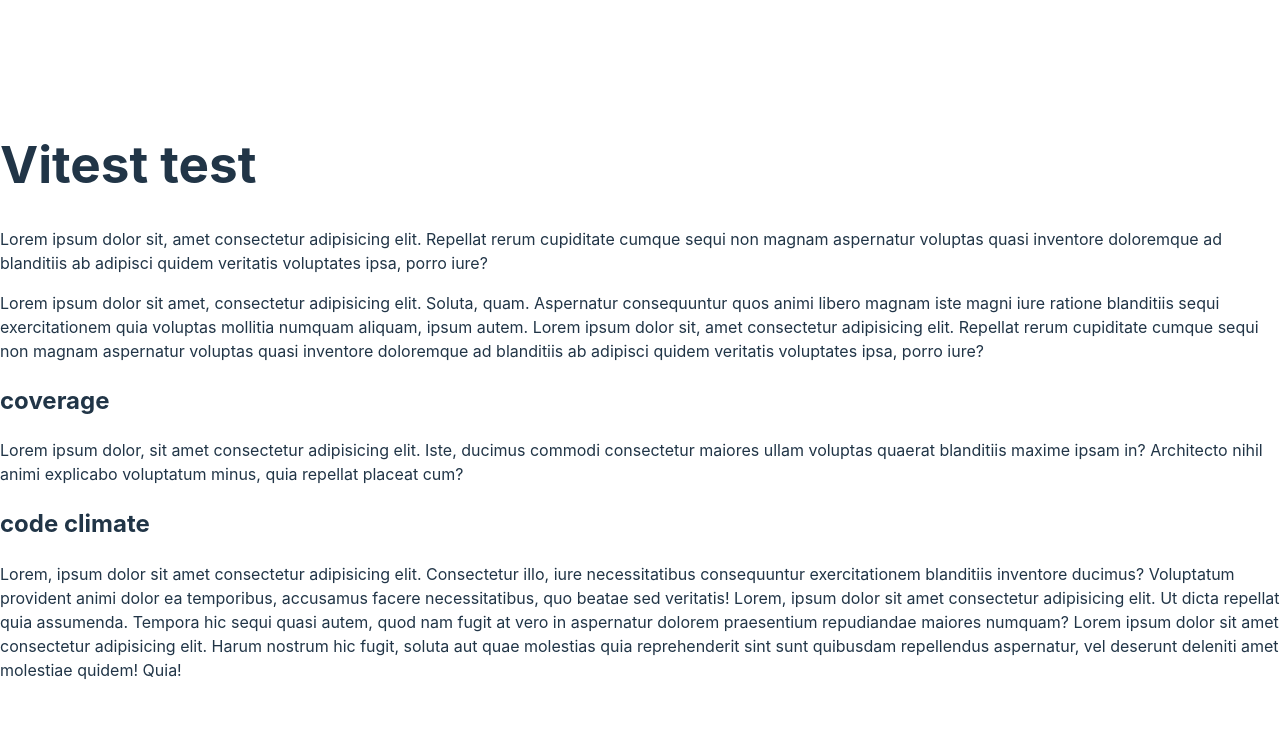
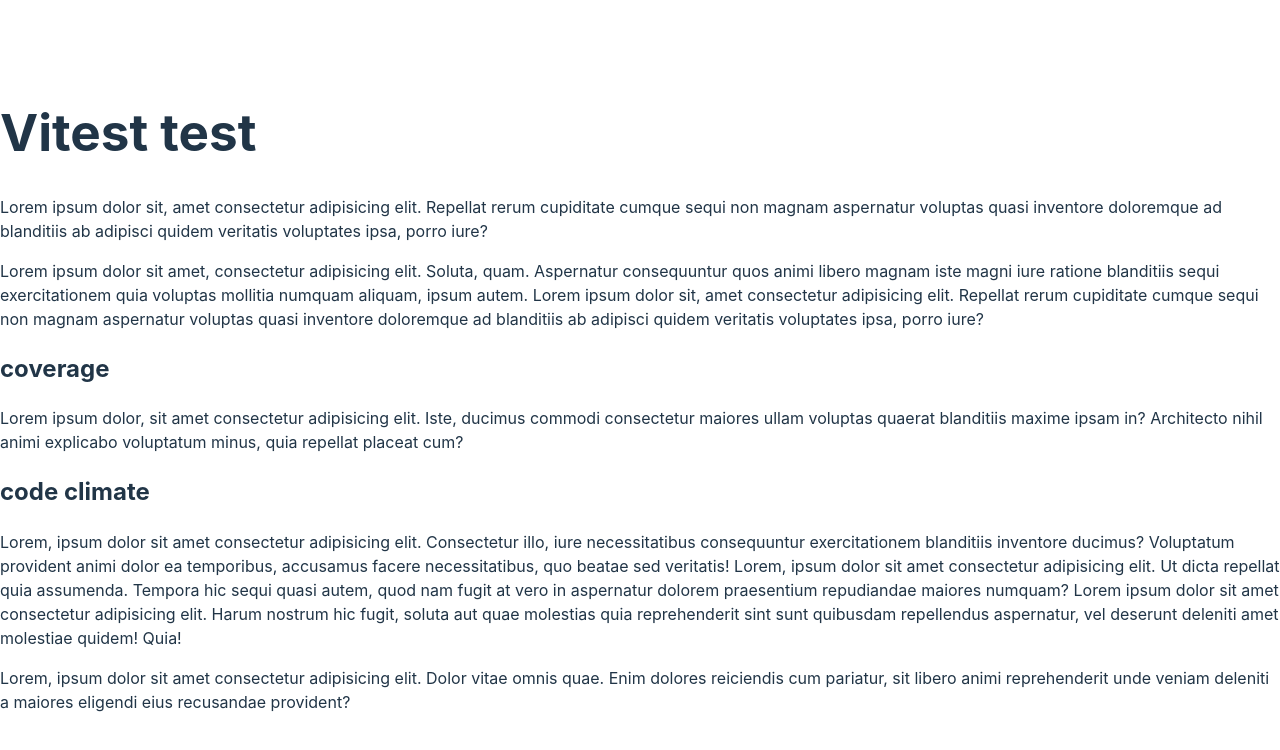
Before and after one commit to Hakizimana-Clement/react-with-vitest, a React (Vite) app: page / in a window 1280 px wide. Shown: the top 750 px of the page. Built offline with nearby package versions, Linux system fonts and the light colour scheme.

Commit message:
update vite config file

```diff
--- a/src/App.tsx
+++ b/src/App.tsx
@@ -40,6 +40,12 @@
         soluta aut quae molestias quia reprehenderit sint sunt quibusdam
         repellendus aspernatur, vel deserunt deleniti amet molestiae quidem!
         Quia!
+        <p>
+          Lorem, ipsum dolor sit amet consectetur adipisicing elit. Dolor vitae
+          omnis quae. Enim dolores reiciendis cum pariatur, sit libero animi
+          reprehenderit unde veniam deleniti a maiores eligendi eius recusandae
+          provident?
+        </p>
       </p>
     </>
   );
```
